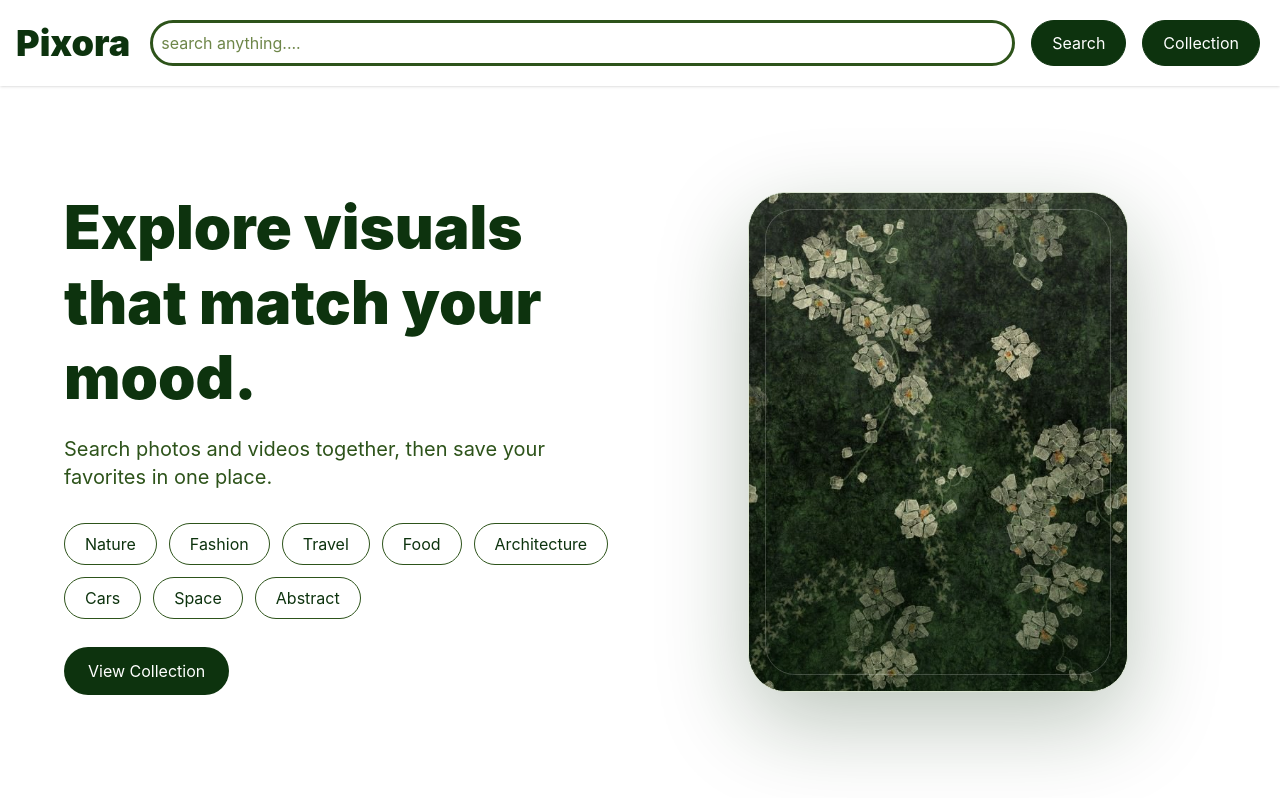
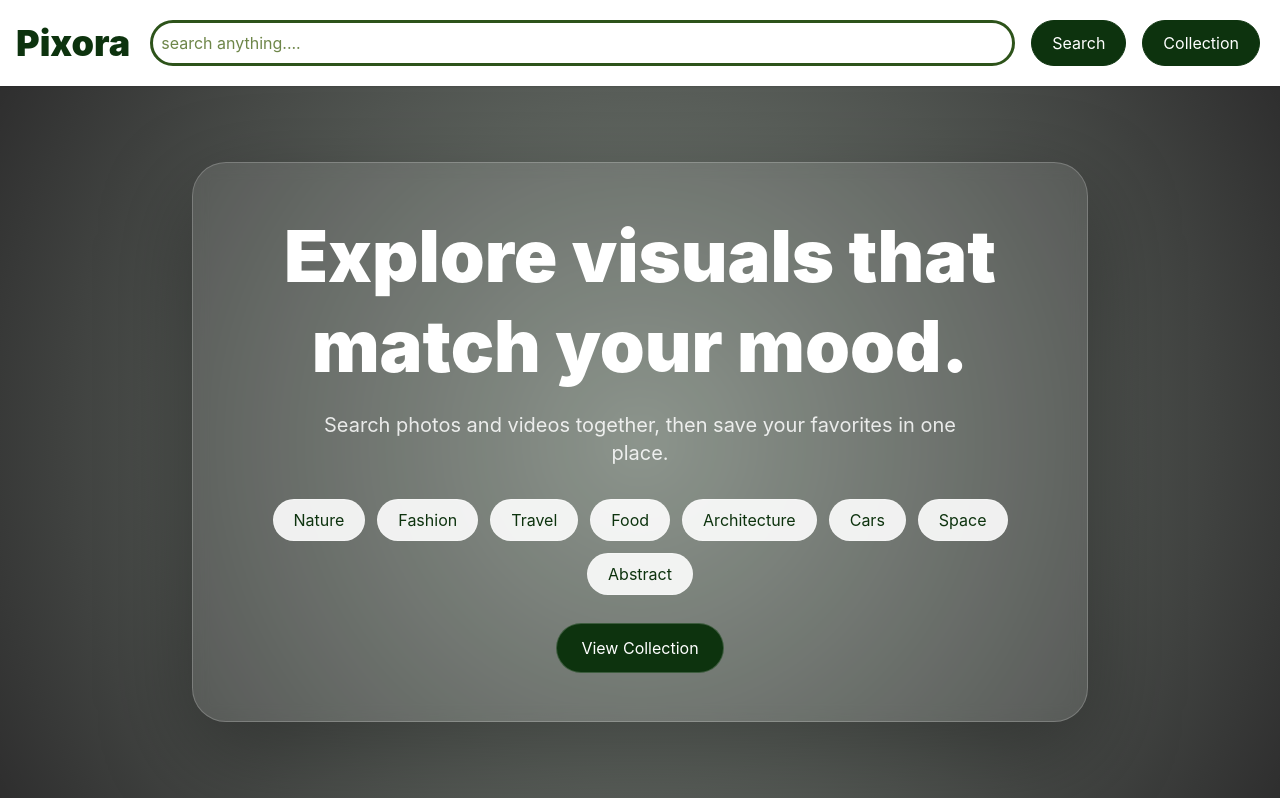
Before and after one commit to Bhavya22119/Pixora, a React (Vite) app: page / in a window 1280 px wide. Built offline with nearby package versions, Linux system fonts and the light colour scheme; no server answers.

Commit message:
Use full home page background

```diff
--- a/src/pages/HomePage.jsx
+++ b/src/pages/HomePage.jsx
@@ -16,18 +16,24 @@ const HomePage = () => {
     <div>
       {query != '' ? <div> <Tabs />
       <ResultGrid /> </div> :
-      <div className='h-[calc(100vh-88px)] overflow-hidden flex items-center justify-center px-5'>
-        <div className='max-w-6xl w-full grid md:grid-cols-2 gap-10 items-center'>
-          <div>
-            <h1 className='text-5xl md:text-6xl font-black text-[#0D330E] leading-tight'>
+      <div
+        className='h-[calc(100vh-88px)] overflow-hidden flex items-center justify-center px-5 bg-cover bg-center relative'
+        style={{ backgroundImage: "url('/pixora-front-bg.png')" }}
+      >
+        <div className='absolute inset-0 bg-black/35'></div>
+        <div className='absolute inset-0 bg-[radial-gradient(circle_at_center,rgba(13,51,14,0.25),rgba(0,0,0,0.72))]'></div>
+
+        <div className='relative max-w-4xl w-full text-center'>
+          <div className='bg-white/10 border border-white/20 backdrop-blur-sm rounded-[34px] px-6 py-10 md:px-12 md:py-12 shadow-[0_30px_90px_rgba(0,0,0,0.35)]'>
+            <h1 className='text-5xl md:text-7xl font-black text-white leading-tight'>
               Explore visuals that match your mood.
             </h1>
 
-            <p className='text-[#2D531A] text-xl mt-5'>
+            <p className='text-white/85 text-xl mt-5 max-w-2xl mx-auto'>
               Search photos and videos together, then save your favorites in one place.
             </p>
 
-            <div className='flex flex-wrap gap-3 mt-8'>
+            <div className='flex flex-wrap justify-center gap-3 mt-8'>
               {searches.map((item, idx) => {
                 return (
                   <button
@@ -35,7 +41,7 @@ const HomePage = () => {
                     onClick={() => {
                       dispatch(setQuery(item))
                     }}
-                    className='bg-white border border-[#2D531A] text-[#0D330E] rounded-4xl px-5 py-2 active:scale-95 cursor-pointer hover:bg-[#0D330E] hover:text-white transition'
+                    className='bg-white/90 border border-white/30 text-[#0D330E] rounded-4xl px-5 py-2 active:scale-95 cursor-pointer hover:bg-[#0D330E] hover:text-white transition'
                   >
                     {item}
                   </button>
@@ -43,21 +49,9 @@ const HomePage = () => {
               })}
             </div>
 
-            <Link to='/collection' className='inline-flex mt-7 bg-[#0D330E] active:scale-95 text-white rounded-4xl px-6 py-3'>
+            <Link to='/collection' className='inline-flex mt-7 bg-[#0D330E] active:scale-95 text-white rounded-4xl px-6 py-3 border border-white/20'>
               View Collection
             </Link>
-          </div>
-
-          <div className='hidden md:flex justify-center'>
-            <div className='relative h-[500px] w-[380px] rounded-[38px] overflow-hidden bg-[#071E07] shadow-[0_30px_90px_rgba(13,51,14,0.28)] border border-[#DCE5D2]'>
-              <img
-                className='h-full w-full object-cover opacity-95'
-                src='/pixora-home-bg.jpg'
-                alt='Pixora floral visual preview'
-              />
-              <div className='absolute inset-0 bg-gradient-to-t from-[#071E07]/35 via-transparent to-white/10'></div>
-              <div className='absolute inset-4 rounded-[30px] border border-white/20'></div>
-            </div>
           </div>
         </div>
       </div>}
```
Also changed, not shown: public/pixora-front-bg.png (added).
